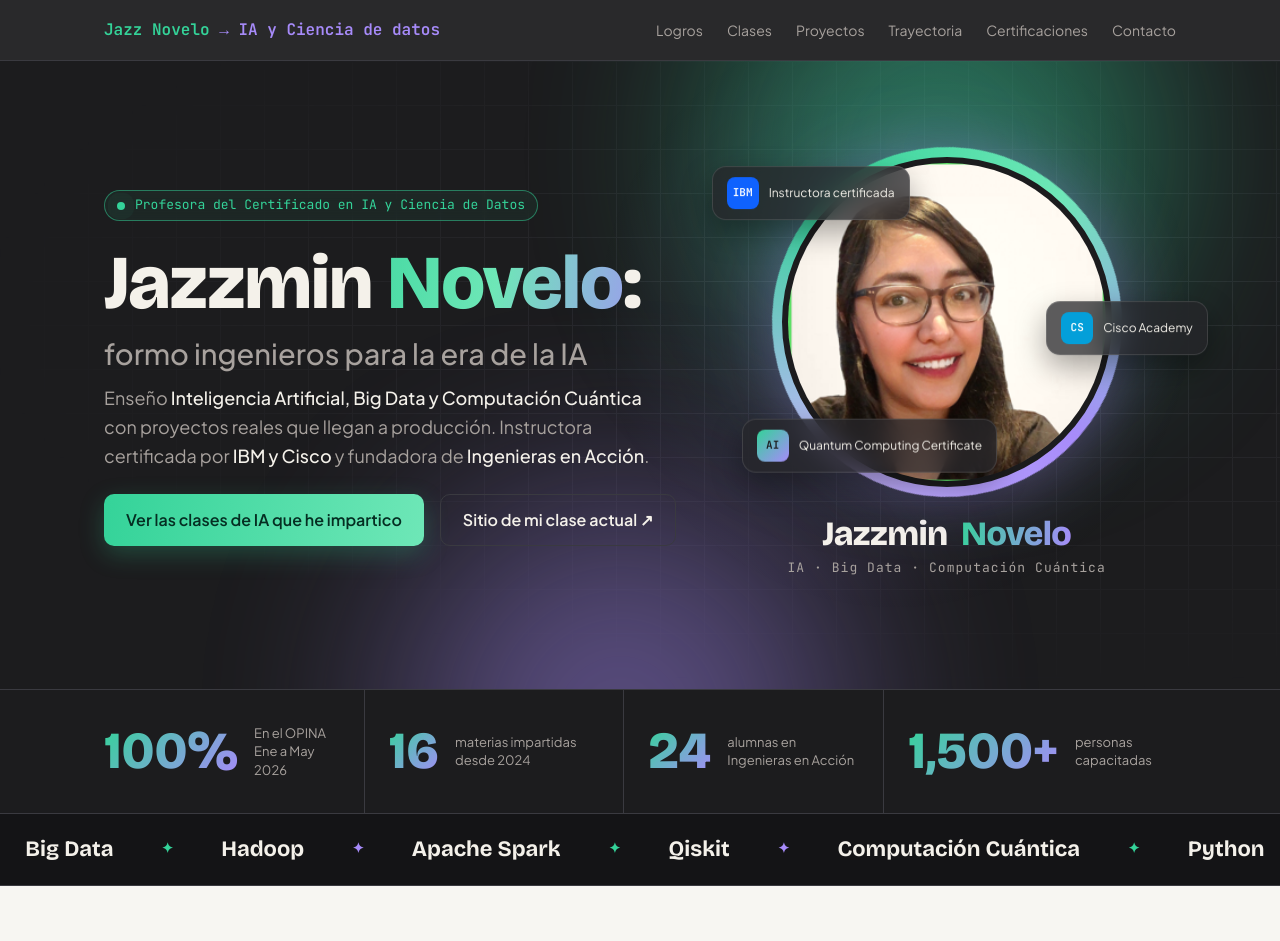
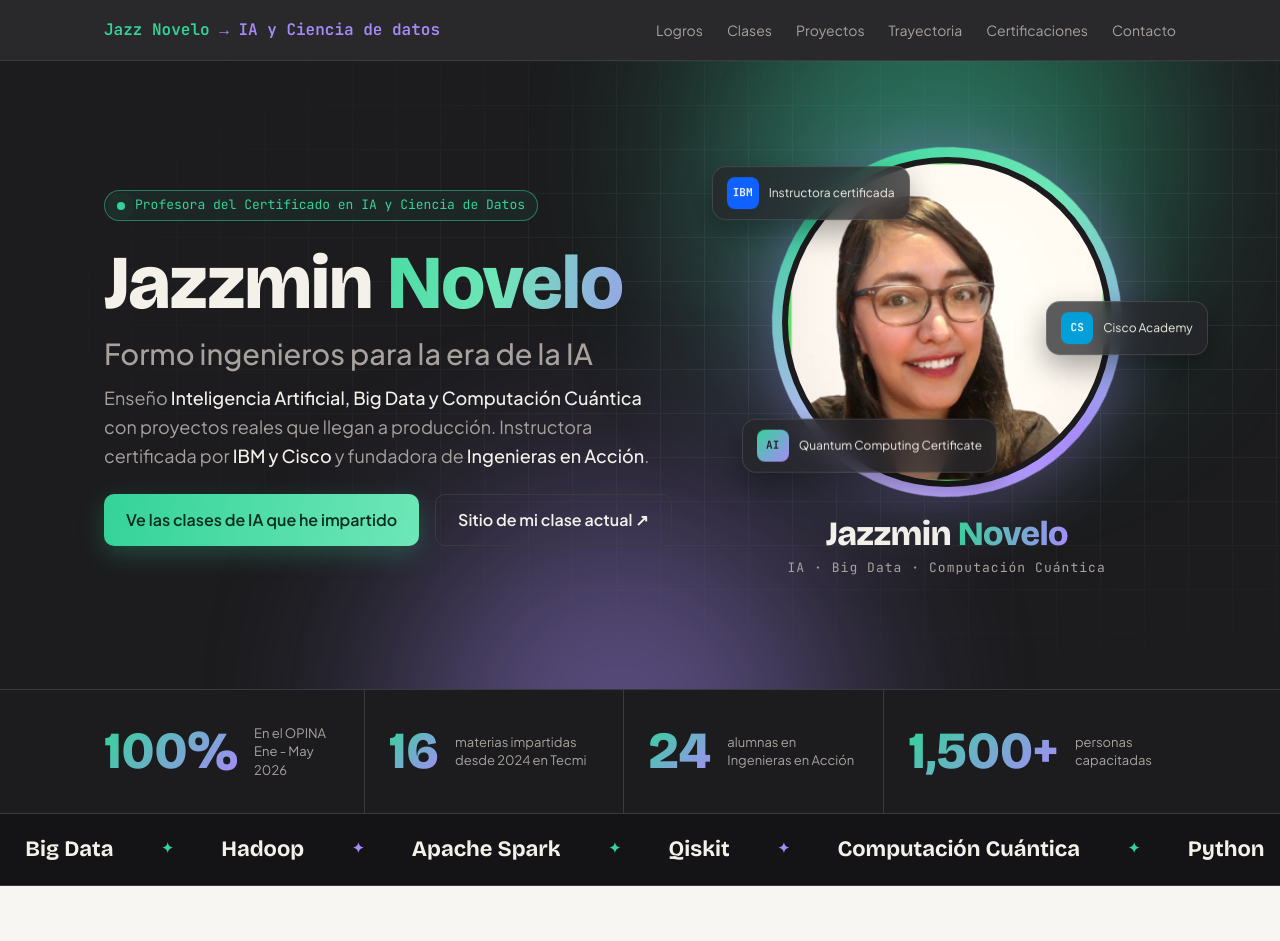
Before and after one commit to yoshobunny/aboutme, a plain HTML site: page index.html in a window 1280 px wide. Shown: the top 941 px of the page. Drawn offline with nearby package versions, Linux system fonts and the light colour scheme.

Commit message:
Add files via upload

```diff
--- a/index.html
+++ b/index.html
@@ -421,10 +421,10 @@
   <div class="wrap hero-grid">
     <div class="hero-text">
       <span class="tag"><i class="dot"></i>Profesora del Certificado en IA y Ciencia de Datos</span>
-      <h1>Jazzmin <span class="qword">Novelo</span>:<small>formo ingenieros para la era de la IA</small></h1>
+      <h1>Jazzmin <span class="qword">Novelo</span><small>Formo ingenieros para la era de la IA</small></h1>
       <p class="lead">Enseño <b>Inteligencia Artificial, Big Data y Computación Cuántica</b> con proyectos reales que llegan a producción. Instructora certificada por <b>IBM y Cisco</b> y fundadora de <b>Ingenieras en Acción</b>.</p>
       <div class="btns">
-        <a href="#clases" class="btn primary">Ver las clases de IA que he impartico</a>
+        <a href="#clases" class="btn primary">Ve las clases de IA que he impartido</a>
         <a href="https://yoshobunny.github.io/pythonfundamentals" target="_blank" class="btn ghost">Sitio de mi clase actual ↗</a>
       </div>
     </div>
@@ -441,7 +441,7 @@
         <div class="float f2"><i class="badge-cisco">CS</i><span>Cisco Academy</span></div>
       </div>
       <div class="nameplate">
-        <h2 class="name">Jazzmin&nbsp; <span>Novelo</span></h2>
+        <h2 class="name">Jazzmin&nbsp;<span>Novelo</span></h2>
         <p class="role">IA · Big Data · Computación Cuántica</p>
       </div>
     </div>
@@ -451,9 +451,9 @@
 <div class="stats-band">
   <div class="wrap stats-row">
     <div class="sb"><b data-count="100" data-suffix="%">100%</b><span>En el OPINA<br>
-    Ene a May 2026</span></div>
+    Ene - May 2026</span></div>
     <div class="sb"><b data-count="16">16</b><span>materias impartidas<br>
-    desde 2024</span></div>
+    desde 2024 en Tecmi</span></div>
     <div class="sb"><b data-count="24">24</b><span>alumnas en<br>Ingenieras en Acción</span></div>
     <div class="sb"><b data-count="1500" data-suffix="+">1,500+</b><span>personas<br>capacitadas</span></div>
   </div>
```
